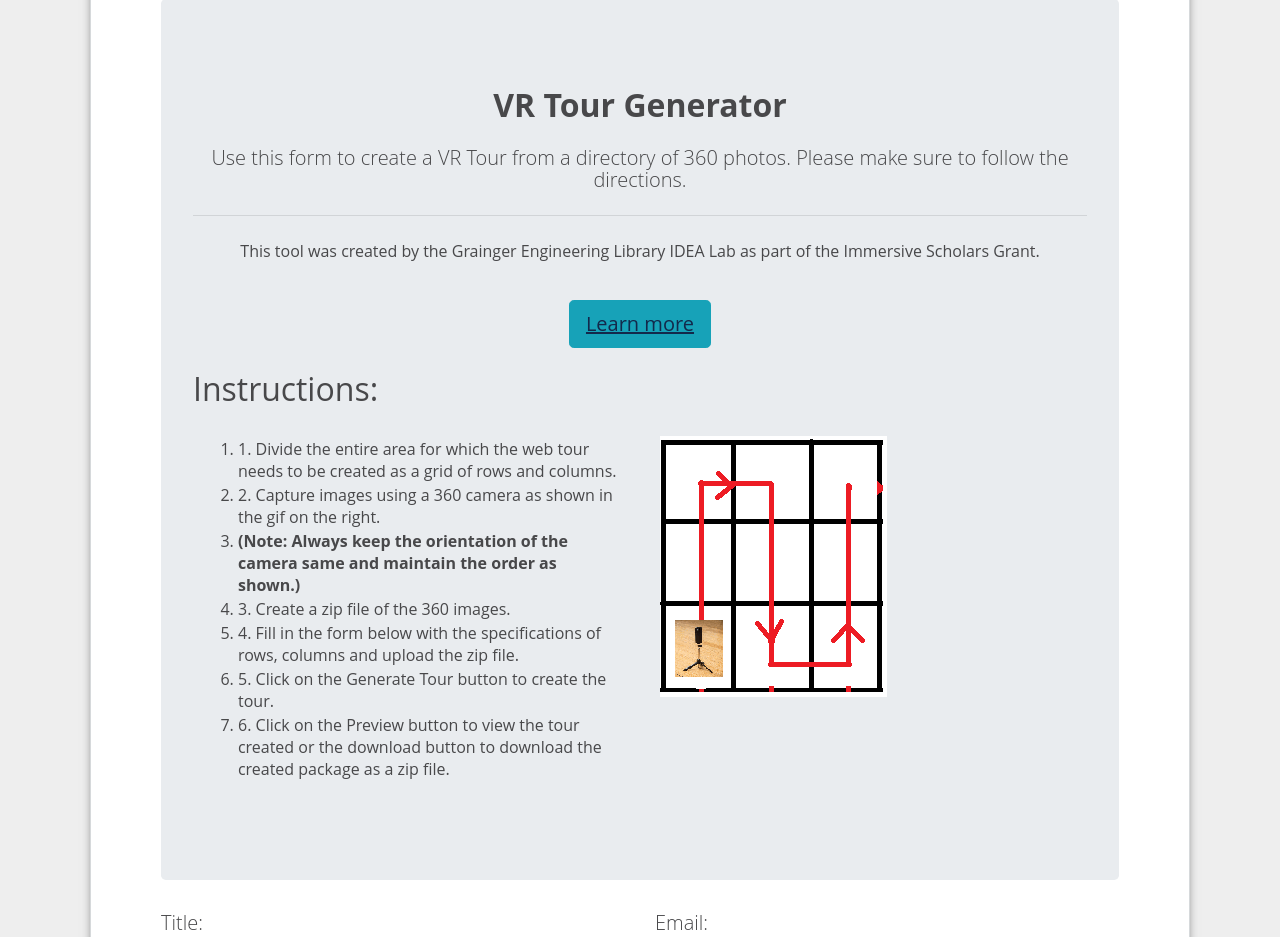
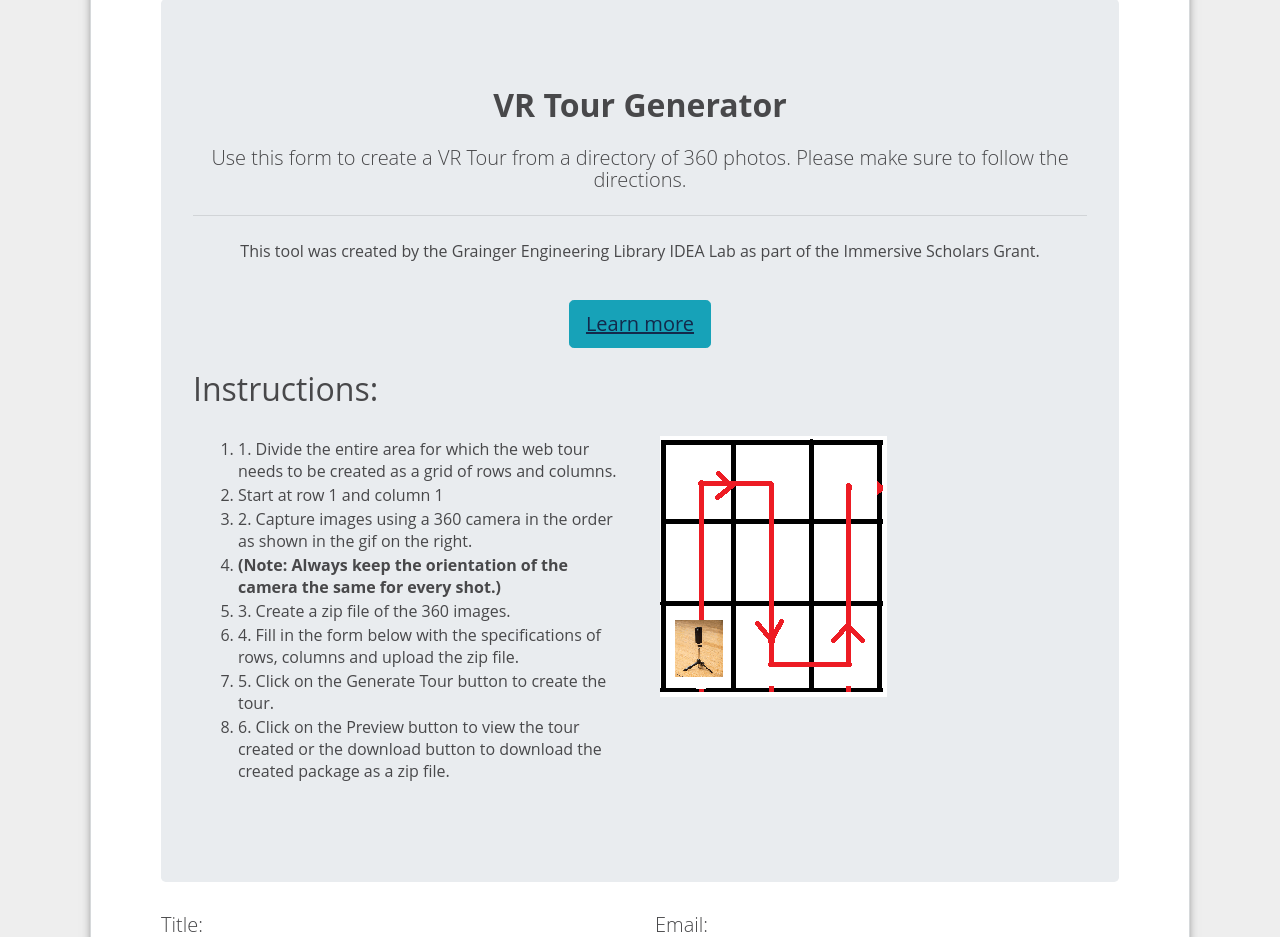
Before and after one commit to gelic-idealab/vrtigo, a Flask app: page / in a window 1280 px wide. Shown: the part 866-1803 px from the top of the page. Run offline with Flask 2, Linux system fonts and the light colour scheme; some libraries are stand-ins or nearby versions.

Commit message:
more directions

```diff
--- a/templates/WebVR_BuildingTour_FE.html
+++ b/templates/WebVR_BuildingTour_FE.html
@@ -86,8 +86,9 @@
             <div class="column">
                 <ol>
                     <li>1. Divide the entire area for which the web tour needs to be created as a grid of rows and columns.</li>
-                    <li>2. Capture images using a 360 camera as shown in the gif on the right. </li>
-                    <li><b>(Note: Always keep the orientation of the camera same and maintain the order as shown.)</b></li>
+                    <li> Start at row 1 and column 1</li>
+                    <li>2. Capture images using a 360 camera in the order as shown in the gif on the right. </li>
+                    <li><b>(Note: Always keep the orientation of the camera the same for every shot.)</b></li>
                     <li>3. Create a zip file of the 360 images.</li>
                     <li>4. Fill in the form below with the specifications of rows, columns and upload the zip file. </li>
                     <li>5. Click on the Generate Tour button to create the tour.</li>
```
